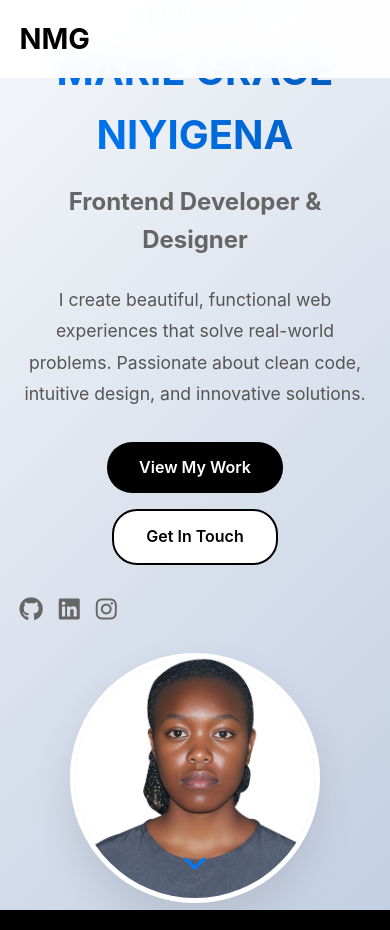
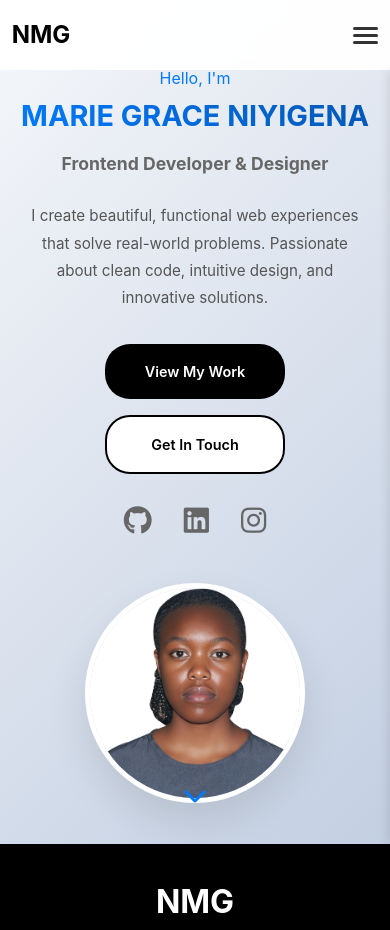
Before and after one commit to graceniyigena34/Portifolio-2-, a plain HTML site: page index.html in a window 390 px wide. Shown: the top 930 px of the page. Drawn offline with Linux system fonts and the light colour scheme.

Commit message:
Added the responsiveness

```diff
--- a/index.html
+++ b/index.html
@@ -43,6 +43,33 @@
     nav {
       display: flex;
       gap: 2rem;
+    }
+
+    .hamburger {
+      display: none;
+      flex-direction: column;
+      cursor: pointer;
+      gap: 4px;
+    }
+
+    .hamburger span {
+      width: 25px;
+      height: 3px;
+      background: #333;
+      transition: 0.3s;
+      border-radius: 2px;
+    }
+
+    .hamburger.active span:nth-child(1) {
+      transform: rotate(45deg) translate(5px, 5px);
+    }
+
+    .hamburger.active span:nth-child(2) {
+      opacity: 0;
+    }
+
+    .hamburger.active span:nth-child(3) {
+      transform: rotate(-45deg) translate(7px, -6px);
     }
 
     nav a {
@@ -312,28 +339,137 @@
 
     /* MOBILE RESPONSIVE */
     @media (max-width: 768px) {
+      header {
+        padding: 1rem 3%;
+      }
+
+      .logo {
+        font-size: 1.5rem;
+      }
+
+      .hamburger {
+        display: flex;
+      }
+
+      nav {
+        position: fixed;
+        top: 70px;
+        right: -100%;
+        width: 100%;
+        height: calc(100vh - 70px);
+        background: rgba(255, 255, 255, 0.98);
+        backdrop-filter: blur(10px);
+        flex-direction: column;
+        justify-content: flex-start;
+        align-items: center;
+        padding-top: 2rem;
+        gap: 2rem;
+        transition: right 0.3s ease;
+        box-shadow: -2px 0 10px rgba(0, 0, 0, 0.1);
+      }
+
+      nav.active {
+        right: 0;
+      }
+
+      nav a {
+        font-size: 1.2rem;
+        padding: 0.5rem 0;
+      }
+
+      .contact-btn {
+        margin-top: 1rem;
+      }
+
+      .hero {
+        padding: 0 3%;
+        min-height: 100vh;
+      }
+
       .hero-content {
         grid-template-columns: 1fr;
         text-align: center;
-        gap: 2rem;
+        gap: 3rem;
+        padding-top: 2rem;
       }
 
       .name {
-        font-size: 2.5rem;
+        font-size: 2.2rem;
+        line-height: 1.2;
+      }
+
+      .title {
+        font-size: 1.2rem;
+      }
+
+      .description {
+        font-size: 1rem;
+        padding: 0 1rem;
       }
 
       .profile-img img {
-        width: 250px;
-        height: 250px;
-      }
-
-      nav {
-        display: none;
+        width: 280px;
+        height: 280px;
       }
 
       .buttons {
         flex-direction: column;
         align-items: center;
+        gap: 1rem;
+      }
+
+      .btn {
+        width: 200px;
+        padding: 1rem 2rem;
+      }
+
+      .socials {
+        justify-content: center;
+        gap: 2rem;
+      }
+
+      .socials i {
+        font-size: 1.8rem;
+      }
+
+      .footer {
+        padding: 2rem 3%;
+      }
+
+      .footer-socials {
+        gap: 2rem;
+      }
+    }
+
+    @media (max-width: 480px) {
+      .hero {
+        padding: 0 2%;
+      }
+
+      .name {
+        font-size: 1.8rem;
+      }
+
+      .profile-img img {
+        width: 220px;
+        height: 220px;
+      }
+
+      .btn {
+        width: 180px;
+        font-size: 0.9rem;
+      }
+
+      .hello {
+        font-size: 1rem;
+      }
+
+      .title {
+        font-size: 1.1rem;
+      }
+
+      .description {
+        font-size: 0.95rem;
       }
     }
   </style>
@@ -343,7 +479,12 @@
   <!-- NAVBAR -->
   <header>
     <div class="logo">NMG</div>
-    <nav>
+    <div class="hamburger" onclick="toggleMenu()">
+      <span></span>
+      <span></span>
+      <span></span>
+    </div>
+    <nav id="nav">
       <a href="index.html">Home</a>
       <a href="About.html">About</a>
       <a href="skills.html">Skills</a>
@@ -400,11 +541,69 @@
   </footer>
 
   <script>
+    // Mobile menu toggle
+    function toggleMenu() {
+      const nav = document.getElementById('nav');
+      const hamburger = document.querySelector('.hamburger');
+      nav.classList.toggle('active');
+      hamburger.classList.toggle('active');
+    }
+
+    // Close menu when clicking on a link
+    document.querySelectorAll('nav a').forEach(link => {
+      link.addEventListener('click', () => {
+        const nav = document.getElementById('nav');
+        const hamburger = document.querySelector('.hamburger');
+        nav.classList.remove('active');
+        hamburger.classList.remove('active');
+      });
+    });
+
     // Smooth scrolling
     document.querySelectorAll('a[href^="#"]').forEach(anchor => {
       anchor.addEventListener('click', function (e) {
         e.preventDefault();
         const target = document.querySelector(this.getAttribute('href'));
+        if (target) {
+          target.scrollIntoView({ behavior: 'smooth' });
+        }
+      });
+    });
+
+    // Header scroll effect
+    window.addEventListener('scroll', () => {
+      const header = document.querySelector('header');
+      if (window.scrollY > 100) {
+        header.style.background = 'rgba(255, 255, 255, 0.98)';
+        header.style.boxShadow = '0 2px 20px rgba(0, 0, 0, 0.1)';
+      } else {
+        header.style.background = 'rgba(255, 255, 255, 0.95)';
+        header.style.boxShadow = 'none';
+      }
+    });
+
+    // Social links functionality
+    document.querySelectorAll('.socials i, .footer-socials a').forEach(social => {
+      social.addEventListener('click', () => {
+        console.log('Social media clicked');
+      });
+    });
+
+    // Close mobile menu when clicking outside
+    document.addEventListener('click', (e) => {
+      const nav = document.getElementById('nav');
+      const hamburger = document.querySelector('.hamburger');
+      const header = document.querySelector('header');
+
+      if (!header.contains(e.target) && nav.classList.contains('active')) {
+        nav.classList.remove('active');
+        hamburger.classList.remove('active');
+      }
+    });
+  </script>
+
+</body>
+</html>r(this.getAttribute('href'));
         if (target) {
           target.scrollIntoView({ behavior: 'smooth' });
         }
```
